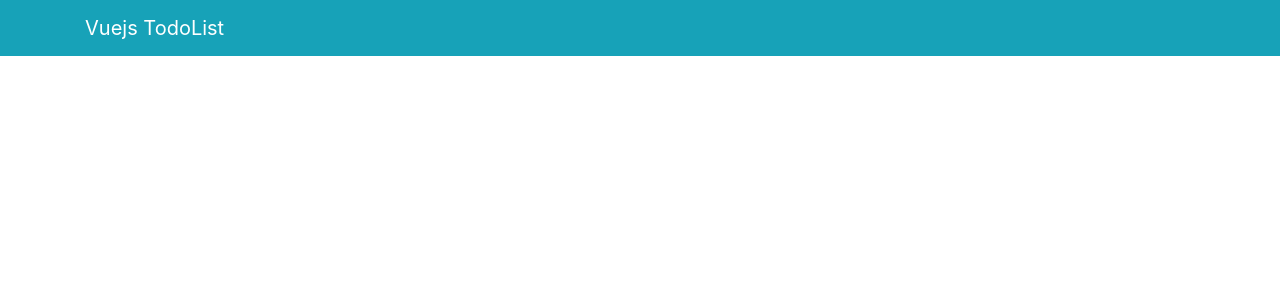
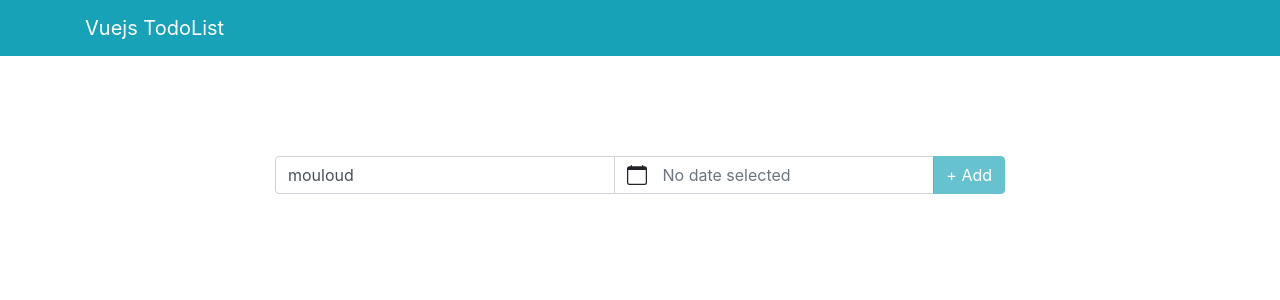
Before and after one commit to mouloud-madi/vuejs_todolist, a Vue app: page / in a window 1280 px wide. Shown: the top 300 px of the page. Built offline with nearby package versions, Linux system fonts and the light colour scheme.

Commit message:
add the components create.vue and list.vue

```diff
--- a/src/App.vue
+++ b/src/App.vue
@@ -1,16 +1,19 @@
 <template>
   <div id="app">
-   <navbar/>
+   <Navbar/>
+   <Create/>
   </div>
 </template>
 
 <script>
-import Navbar from './components/layouts/Navbar.vue'
+import Navbar from './components/layouts/Navbar'
+import Create from './components/todos/Create'
 
 export default {
   name: 'App',
   components: {
-    Navbar
+    Navbar,
+    Create,
   }
 }
 </script>
--- /dev/null
+++ b/src/components/todos/Create.vue
@@ -0,0 +1,47 @@
+<template>
+  <div>
+    <div class="container">
+      <div class="row justify-content-center" style="margin-top:100px">
+        <div class="col-md-8">
+          <form class="input-group" v-on:submit.prevent="AddTodo">
+            <input type="text" class="form-control" placeholder="Enter new task" v-model="name" />
+            <b-form-datepicker v-model="date"></b-form-datepicker>
+            <div class="input-group-append">
+              <button class="btn btn-info" :disabled="!name || !date">+ Add</button>
+            </div>
+          </form>
+        </div>
+      </div>
+    </div>
+  <List v-bind:tasks="tasks"/>
+  </div>
+</template>
+
+<script>
+import List from '../../components/todos/List'
+export default {
+  name: "Create",
+  components :{
+     List
+  },
+  data() {
+    return {
+      tasks: [],
+      name: "mouloud",
+      date: ""
+    };
+  },
+  methods: {
+    AddTodo() {
+      this.tasks.unshift({
+        name: this.name,
+        date: this.date
+      });
+      console.log(this.tasks);
+    }
+  }
+};
+</script>
+
+<style>
+</style>
--- /dev/null
+++ b/src/components/todos/List.vue
@@ -0,0 +1,14 @@
+<template>
+  <div>
+    <ul>
+      <li v-for="(task,index) in tasks" :key="index">{{task.name}}</li>
+    </ul>
+  </div>
+</template>
+
+<script>
+export default {
+  name: "List",
+  props: ["tasks"]
+};
+</script>
```
